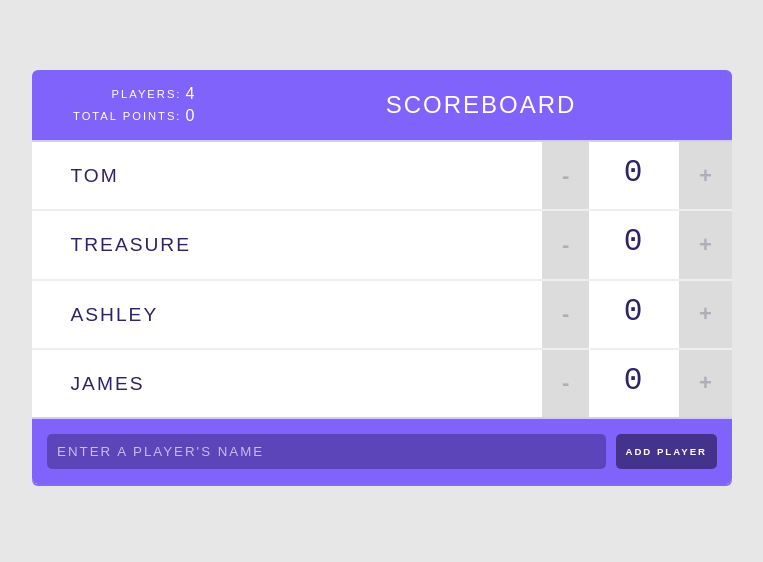
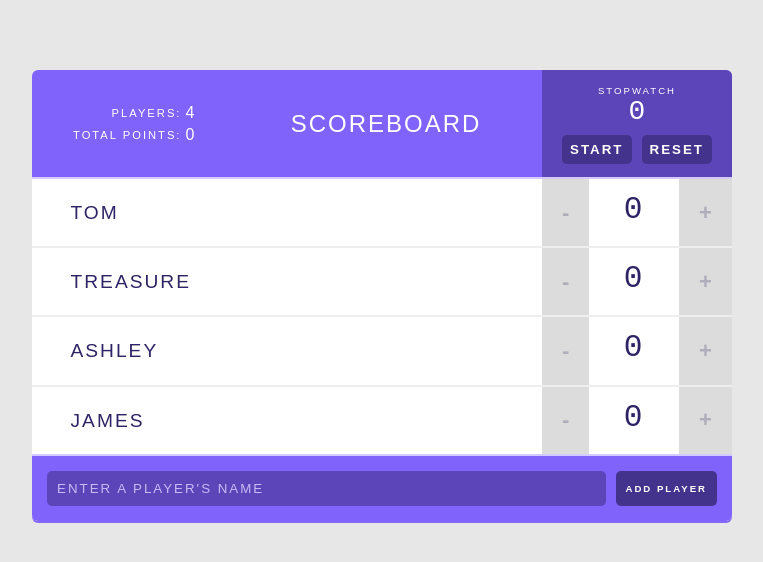
Before and after one commit to mcnishthomas/modular-scoreboard, a React (Create React App) app: page / in a window 1280 px wide. Shown: the top 562 px of the page, without its empty margins (258-1021 px from the left). Built offline with nearby package versions, Linux system fonts and the light colour scheme.

Commit message:
added stopwatch component

```diff
--- a/src/components/Header.js
+++ b/src/components/Header.js
@@ -1,13 +1,13 @@
 import React from 'react';
 import Stats from './Stats';
+import Stopwatch from './Stopwatch';
 
 const Header = (props) => {
     return (
         <header>
-            <Stats
-                players={props.players}
-            />
+            <Stats players={props.players} />
             <h1>{props.title}</h1>
+            <Stopwatch />
         </header>
     );
 }
--- /dev/null
+++ b/src/components/Stopwatch.js
@@ -0,0 +1,16 @@
+import React, { Component } from 'react';
+
+class Stopwatch extends Component {
+    render() {
+        return (
+            <div class="stopwatch">
+                <h2>Stopwatch</h2>
+                <span class="stopwatch-time">0</span>
+                <button>Start</button>
+                <button>Reset</button>
+            </div>
+        );
+    }
+}
+
+export default Stopwatch;
```
